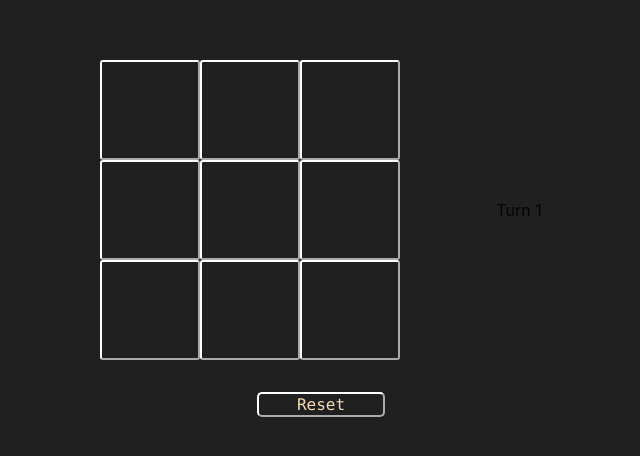
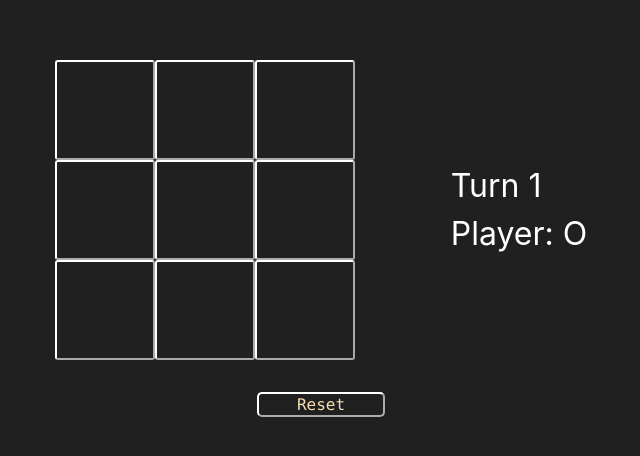
Before and after one commit to Scrappyz/Tic-Tac-Toe, a React (Vite) app: page / in a window 1280 px wide. Shown: the part 140-596 px from the top of the page, without its empty margins (319-959 px from the left). Built offline with nearby package versions, Linux system fonts and the light colour scheme.

Commit message:
Added more styles

```diff
--- a/src/App.css
+++ b/src/App.css
@@ -23,8 +23,13 @@
 
 .turn-container {
   display: flex;
+  justify-content: center;
   align-items: center;
   background-color: transparent;
+  color: white;
+  font-size: 2em;
+  border-color: white;
+  border-width: 10px;
 }
 
 .button-container {
--- a/src/App.jsx
+++ b/src/App.jsx
@@ -6,6 +6,7 @@ function App() {
   let winner = null;
   const [turn, setTurn] = useState(1);
   const [resetKey, setResetKey] = useState(0);
+  const [player, setPlayer] = useState(null);
 
   // Callback function to get the current winner
   const getWinner = (winningPlayer) => {
@@ -17,6 +18,10 @@ function App() {
   const updateTurn = (n) => {
     setTurn(n);
     // alert(turn);
+  }
+
+  const updatePlayer = (ch) => {
+    setPlayer(ch);
   }
 
   // Updates infinitely
@@ -46,9 +51,9 @@ function App() {
     <div className='frame'>
       <div className="tictactoe-container">
         <div className='game-container'>
-        <TicTacToe area={3} players={['O', 'X']} resetKey={resetKey} checkWinner={getWinner} turnCounter={updateTurn} boardStyle={board} buttonStyle={button} />
+        <TicTacToe area={3} players={['O', 'X']} currentPlayer={updatePlayer} resetKey={resetKey} checkWinner={getWinner} turnCounter={updateTurn} boardStyle={board} buttonStyle={button} />
           <div className='turn-container'>
-            <p>Turn {turn}</p>
+            <p>Turn {turn}<br></br>Player: {player}</p>
           </div>
         </div>
         <div className='button-container'>
--- a/src/components/TicTacToe/TicTacToe.jsx
+++ b/src/components/TicTacToe/TicTacToe.jsx
@@ -66,6 +66,10 @@ function TicTacToe(props) {
         setPlayer(0);
     }, [props.resetKey])
 
+    useEffect(() => {
+        props.currentPlayer(props.players[player]);
+    }, [player]);
+
     // Handle button clicks to update board state
     const handleClick = (row, col) => {
         // If the cell is already filled, do nothing
@@ -112,6 +116,7 @@ function TicTacToe(props) {
 TicTacToe.propTypes = {
     area: PropTypes.number,
     players: PropTypes.arrayOf(PropTypes.string),
+    currentPlayer: PropTypes.func,
     resetKey: PropTypes.bool,
     checkWinner: PropTypes.func,
     turnCounter: PropTypes.func,
```
